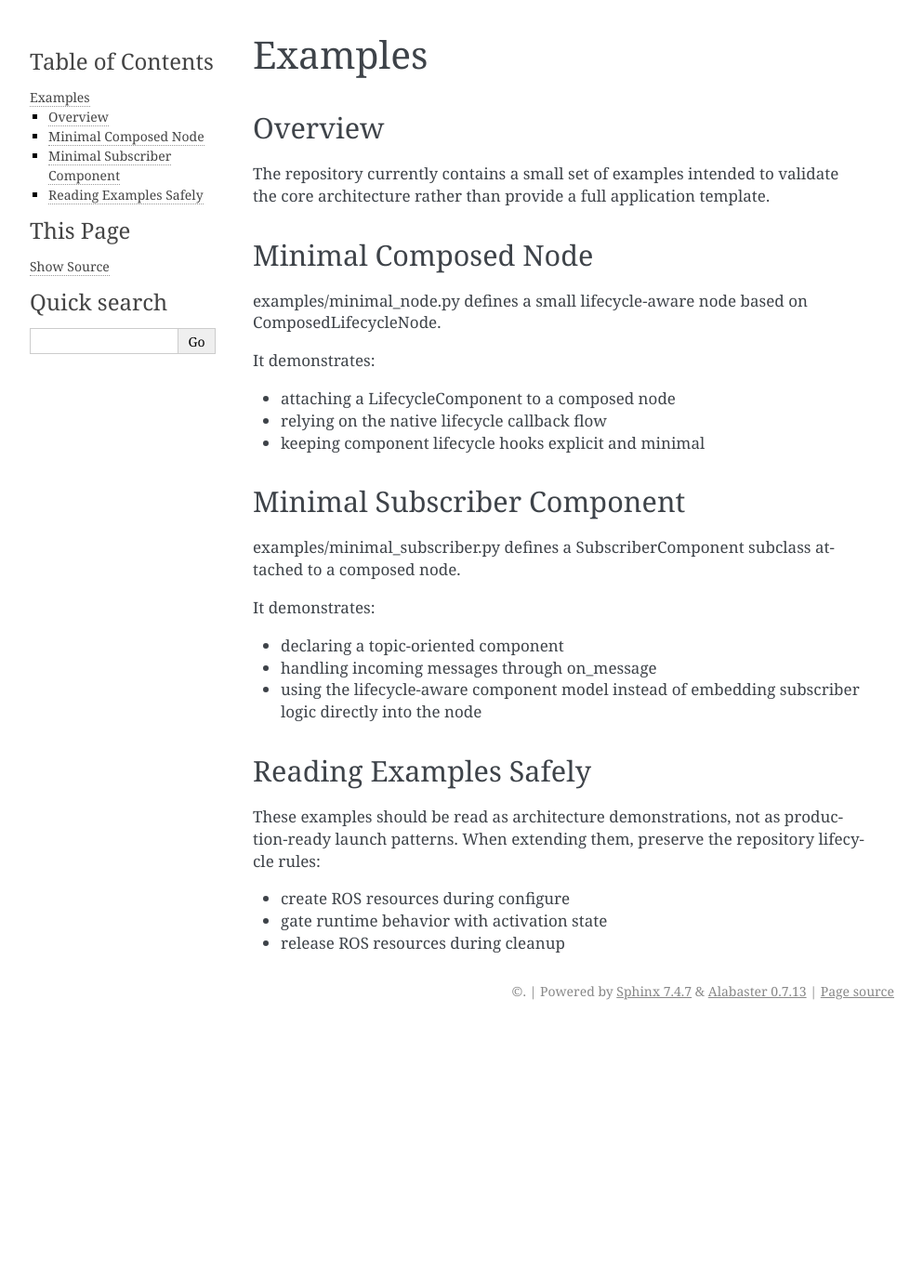
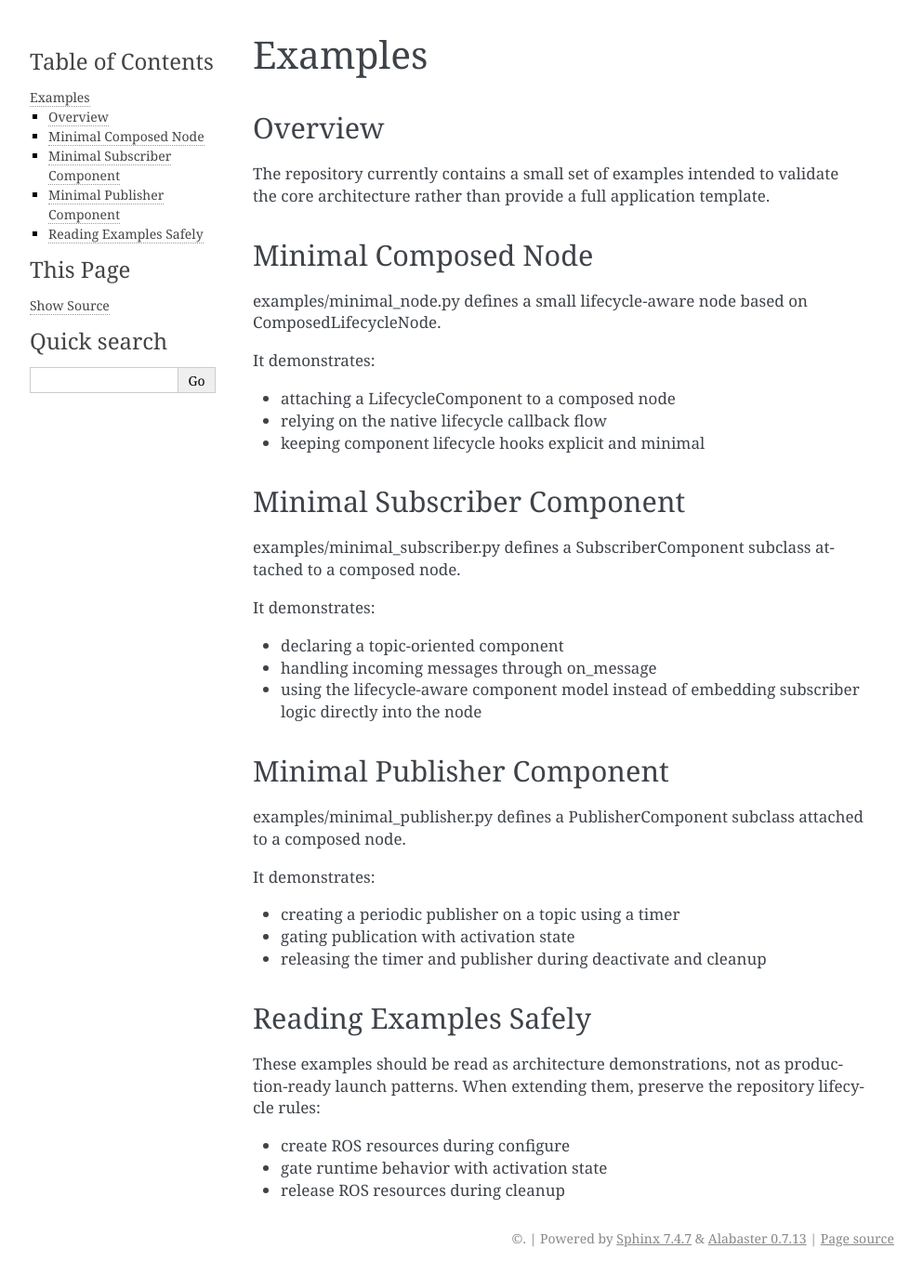
Before and after one commit to apajon/lifecore_ros2, a Sphinx documentation site: the page built from docs/examples.rst, in a window 1280 px wide. Shown: the whole page at 93% size, without its empty margins (148-1141 px from the left). Built offline with Sphinx 7.4.7, drawn with Linux system fonts in a browser that asks for light colours; before the commit the page ends 1106 px from its top, so only the background shows below that.

Commit message:
docs: align documentation with current V0 state
- README: remove hardcoded test count (was 19, now growing)
- docs/examples.rst: add missing minimal_publisher.py section
- TODO.md: add ParameterComponent to V1 component backlog

```diff
--- a/docs/examples.rst
+++ b/docs/examples.rst
@@ -28,6 +28,17 @@ It demonstrates:
 - handling incoming messages through on_message
 - using the lifecycle-aware component model instead of embedding subscriber logic directly into the node
 
+Minimal Publisher Component
+---------------------------
+
+examples/minimal_publisher.py defines a PublisherComponent subclass attached to a composed node.
+
+It demonstrates:
+
+- creating a periodic publisher on a topic using a timer
+- gating publication with activation state
+- releasing the timer and publisher during deactivate and cleanup
+
 Reading Examples Safely
 -----------------------
 
```
Also changed, not shown: README.md (+1 -1 lines), TODO.md (+1 -0 lines).
